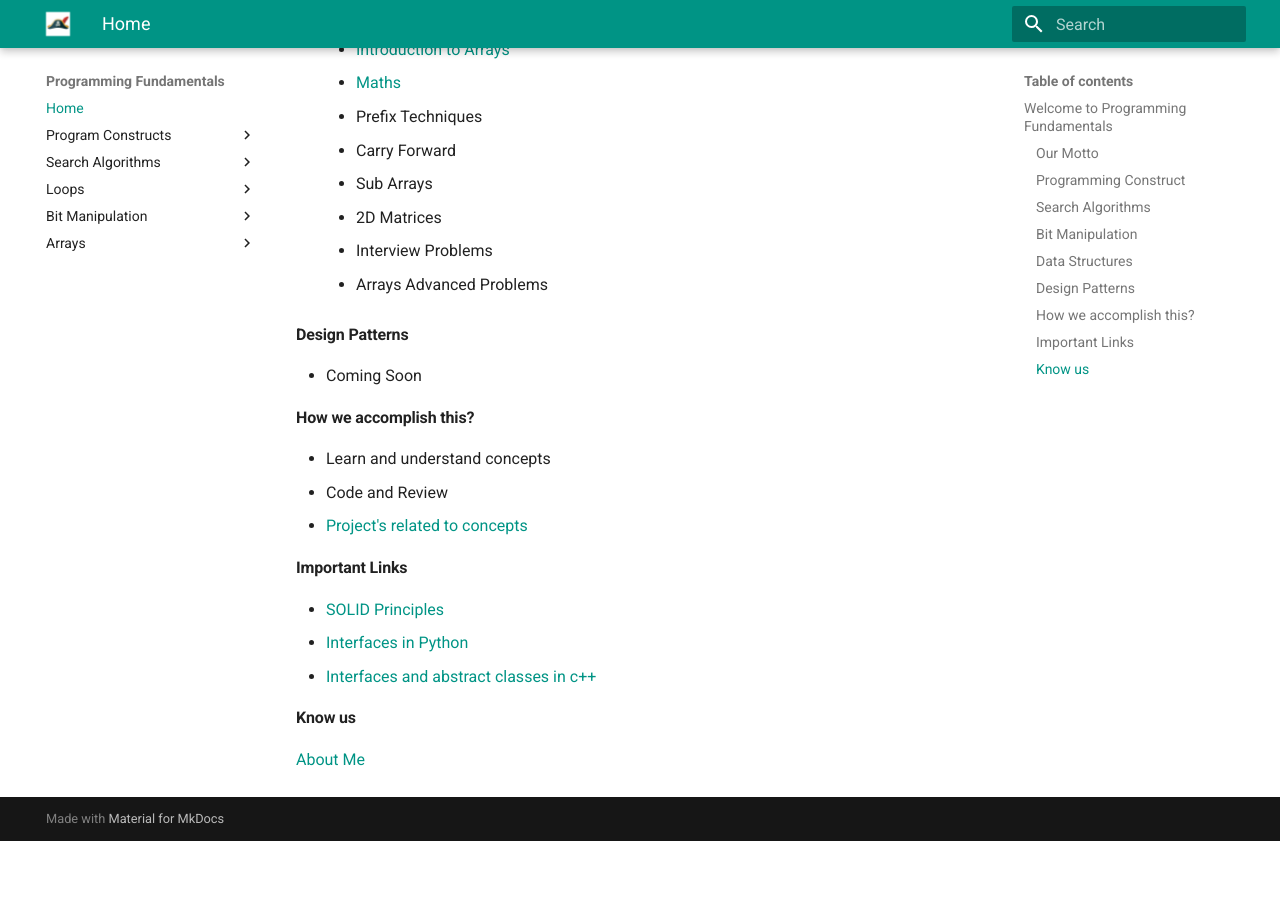
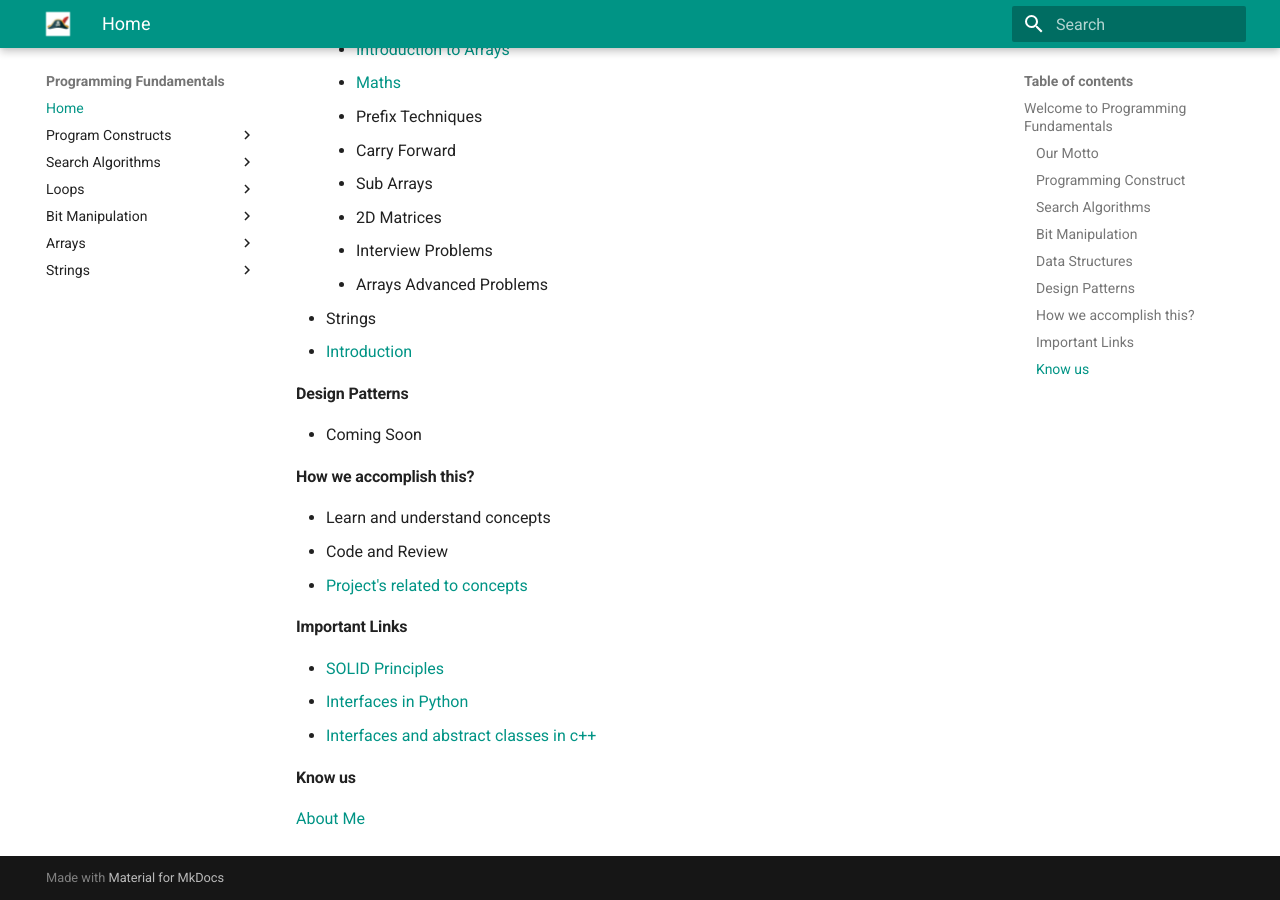
Before and after one commit to santosh-1987/programming-fundamentals, an MkDocs documentation site: the page built from docs/index.md, in a window 1280 px wide and 900 px high, scrolled down 1276 px. Built offline with MkDocs 1.6.1 and Material for MkDocs 9.7.7, drawn with Linux system fonts in a browser that asks for light colours; the version menu is left out; before the commit the page ends 2117 px from its top, so only the background shows below that.

Commit message:
Added String Doc

```diff
--- a/docs/index.md
+++ b/docs/index.md
@@ -41,7 +41,8 @@ We are techies with a passion for technology and solving problems.
     - 2D Matrices
     - Interview Problems
     - Arrays Advanced Problems
-
+- Strings
+  - [Introduction](strings/introduction.md)
 ### Design Patterns
 
 - Coming Soon
--- a/mkdocs.yml
+++ b/mkdocs.yml
@@ -30,6 +30,8 @@ nav:
       - Introduction: arrays/introduction.md
       - Maths: arrays/maths.md
       - Sorting Introduction: arrays/sorting.md
+  - Strings:
+      - Introduction: strings/introduction.md
 # Configuration
 theme:
   name: material
```
